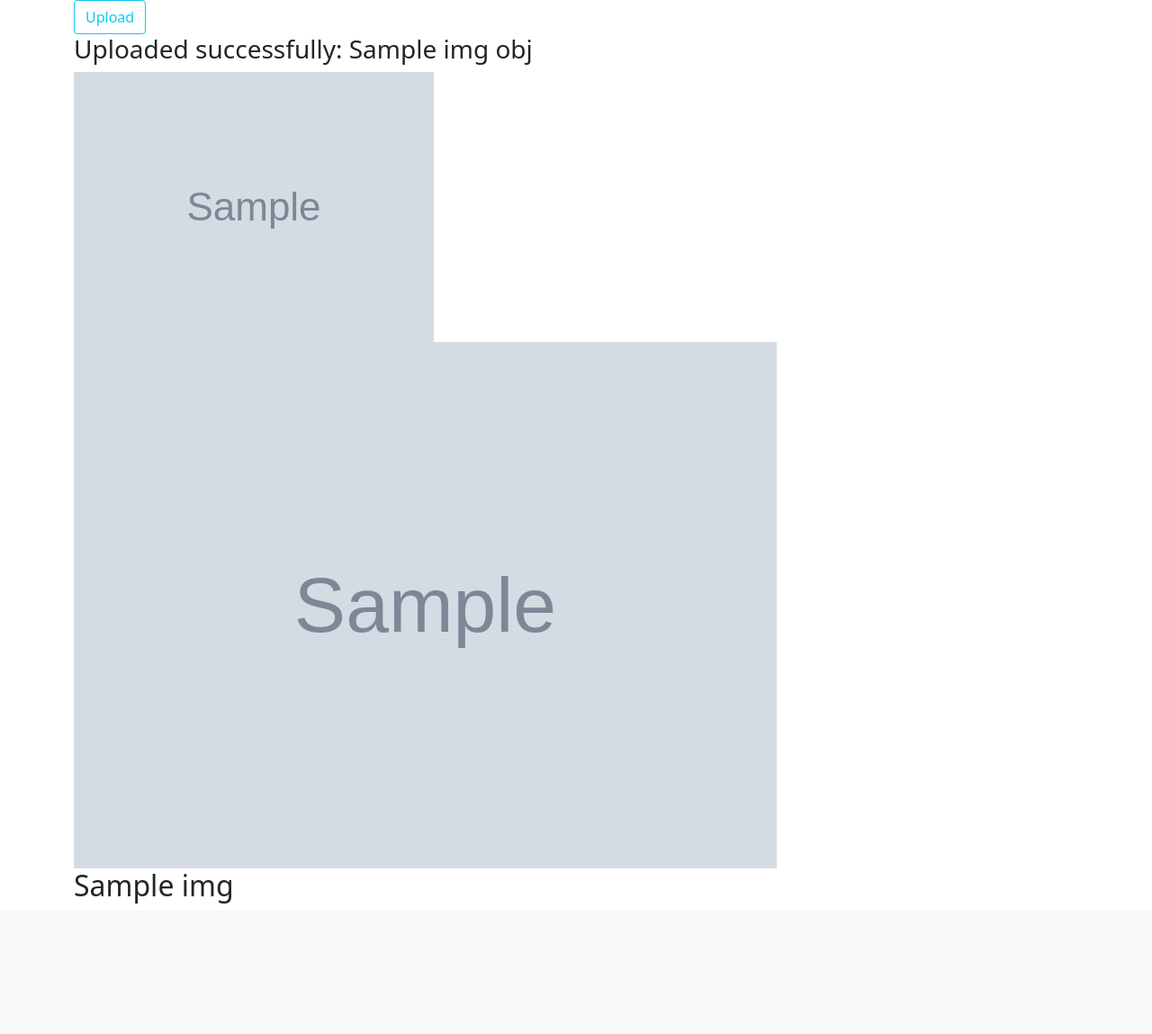
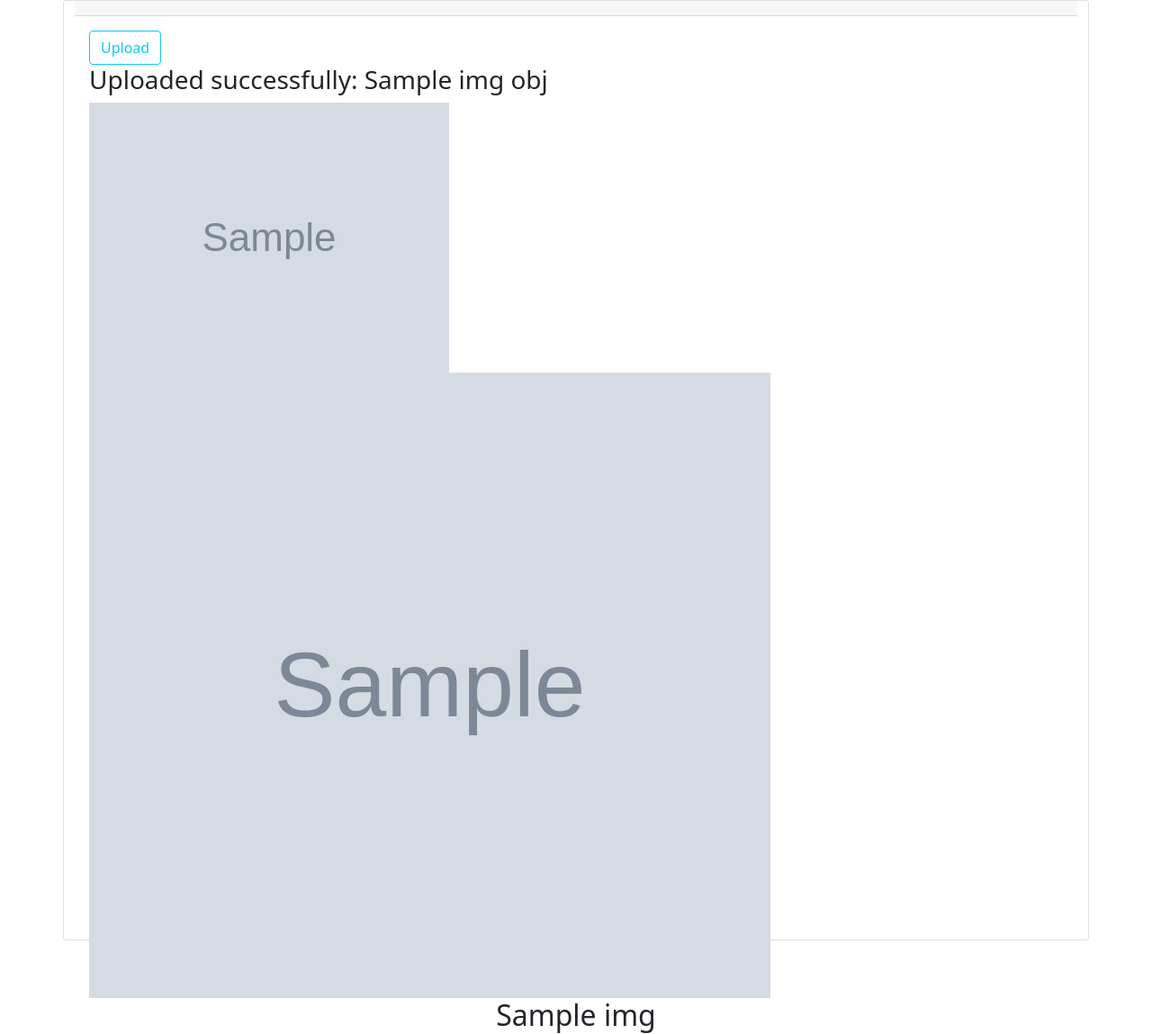
Before and after one commit to alphonce-otieno-odhiambo/PICTURE-GERLLARY, a Django app: template gallery/templates/pictures/pics.html in a window 1280 px wide. Shown: the part 56-1205 px from the top of the page at 90% size. Before the commit the page ends 1060 px from the top, so only its background shows below. Run offline with Django 3.2, Linux system fonts and the light colour scheme; the template is opened without the code that fills it: most values are stand-ins (such as "Sample title", 1, 10 or a date in 2020); grey boxes marked "Sample" are stand-in pictures.

```diff
--- a/gallery/templates/pictures/pics.html
+++ b/gallery/templates/pictures/pics.html
@@ -6,6 +6,12 @@
 
 {% block content %}
 <div class="container">
+    <div class="row">
+        <div class="card">
+            <div class="card-header">
+
+            </div>
+            <div class="card-body center">
                 <form action="." method="post" enctype="multipart/form-data">
                     {% csrf_token%}
                     {{form.as_p}}
@@ -14,13 +20,17 @@
 
                         {% if obj%}
 
-    <h3>Uploaded successfully: {{img_obj.image_name}}</h3>
+                        <h3>Uploaded successfully:   {{img_obj.image_name}}</h3>
                         <img src="{{ obj.image.url}}" alt="image" class="img-thumnail">
                     {% endif %}
                     {% for x in img %}
                         <img src="{{ x.image.url}}" alt="..." class="img-thumnail" height="70%" width="70%">
-    <h2 class="textcenter">{{x.image_name}}</h2>
+                        <h2 class="textcenter" style="text-align: center;">  {{x.image_name}}</h2>
                     {% endfor%}
+
+            </div>
+        </div>
+    </div>
 </div>
 
 {% endblock %}
```
Lines whose indentation alone changed are shown as unchanged.
